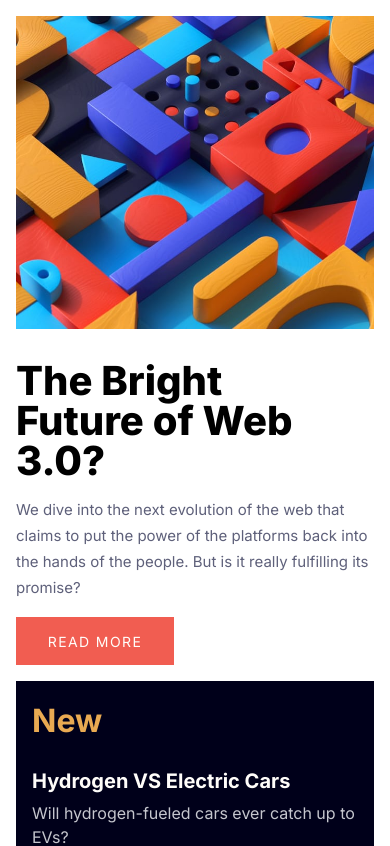
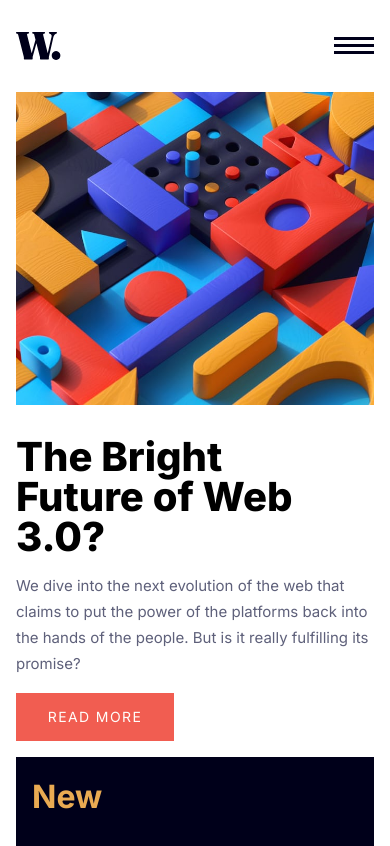
Before and after one commit to alfredomayorga/news-homepage, a Next.js app: page / in a window 390 px wide. Shown: the top 846 px of the page. Built offline with nearby package versions, Linux system fonts and the light colour scheme.

Commit message:
feat: mobile top bar

```diff
--- a/app/page.tsx
+++ b/app/page.tsx
@@ -1,5 +1,6 @@
 import HeroSection from '../components/hero-section'
 import { Inter } from '@next/font/google'
+import TopBar from '../components/top-bar'
 const inter = Inter({
   weight: ['400', '700', '800'],
   subsets: ['latin'],
@@ -14,6 +15,7 @@ export default function Home() {
         lg:mx-auto
       `}
     >
+      <TopBar />
       <HeroSection />
     </div>
   )
--- /dev/null
+++ b/components/Logo.tsx
@@ -0,0 +1,14 @@
+import Image from 'next/image'
+
+function Logo() {
+  return (
+    <Image
+      src="/images/logo.svg"
+      alt="News Homepage Brand"
+      width={45}
+      height={28}
+    />
+  )
+}
+
+export default Logo
--- /dev/null
+++ b/components/MobileMenuButton.tsx
@@ -0,0 +1,15 @@
+import Image from 'next/image'
+
+function MobileMenuButton() {
+  return (
+    <Image
+      src="/images/icon-menu.svg"
+      alt="Menu Button"
+      width={40}
+      height={17}
+      className="cursor"
+    />
+  )
+}
+
+export default MobileMenuButton
--- /dev/null
+++ b/components/top-bar/index.tsx
@@ -0,0 +1,22 @@
+import Logo from '../Logo'
+import MobileMenuButton from '../MobileMenuButton'
+
+function TopBar() {
+  return (
+    <div
+      className="
+        flex
+        flex-row
+        items-center
+        justify-between
+        mb-8
+        mt-4
+      "
+    >
+      <Logo />
+      <MobileMenuButton />
+    </div>
+  )
+}
+
+export default TopBar
```
